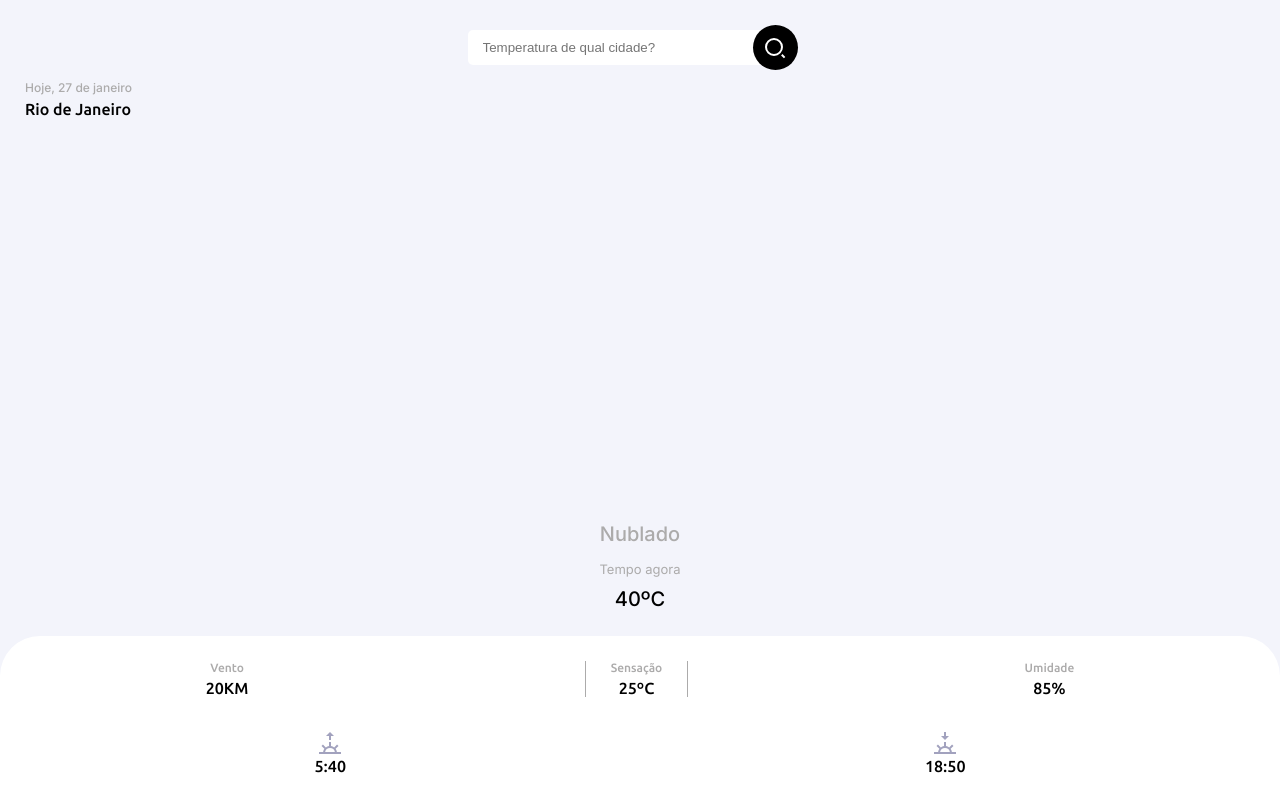
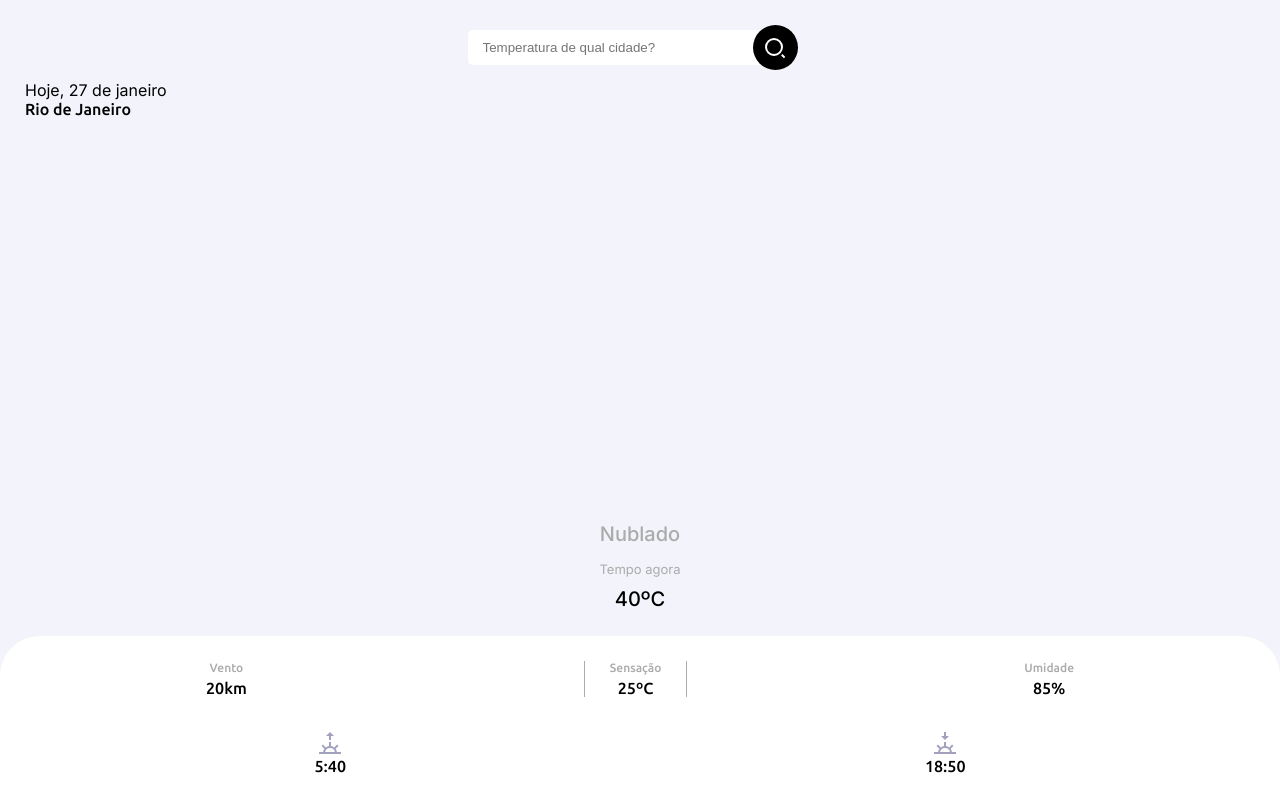
Before and after one commit to romulofrontend/app-snapclima, a plain HTML site: page index.html in a window 1280 px wide. Drawn offline with Linux system fonts and the light colour scheme.

Commit message:
html correcao nome de classe

```diff
--- a/index.html
+++ b/index.html
@@ -17,7 +17,7 @@
       <button class="header__button"><img class="header__button-icon"src="./assets/search-icon.svg" alt="ícone de uma lupa / busca"></button>
     </div>
 
-    <div class="header__curren-date">Hoje, 27 de janeiro</div>
+    <div class="header__current-date">Hoje, 27 de janeiro</div>
 
     <div class="header__city-name">Rio de Janeiro</div>
   </header>
@@ -33,7 +33,7 @@
     <section class="temperature-details">
       <div class="temperature-details__item">
         <div class="temperature-details__label">Vento</div>
-        <div class="temperature-details__value">20KM</div>
+        <div class="temperature-details__value">20km</div>
       </div>
       <div class="temperature-details__item">
         <div class="temperature-details__label">Sensação</div>
```
